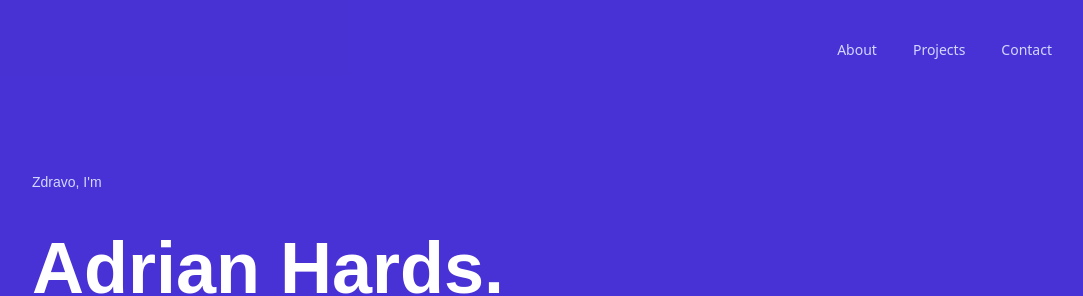
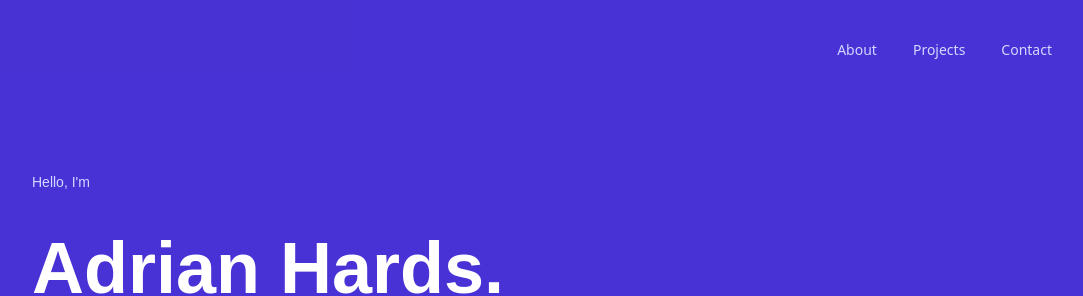
Before and after one commit to adrianHards/adrianhards.github.io, a React (Create React App) app: page / in a window 1280 px wide. Shown: the top 296 px of the page, without its empty margins (160-1243 px from the left). Built offline with nearby package versions, Linux system fonts and the light colour scheme; a web font is replaced by a local one.

Commit message:
change text in contact and header

```diff
--- a/src/components/Contact.js
+++ b/src/components/Contact.js
@@ -28,7 +28,7 @@ function Contact() {
 
       <motion.div variants={fadeIn}>
         <div class="h-screen text-[#d2d8ff] pt-64 pl-48 text-4xl w-[40%]">
-          For any enquiries, or just to say hello, please get in touch.
+          For all enquiries, or just to say hello, please get in touch.
             <div class="grid grid-cols-2 text-sm mt-8">
             <div class="text-[#d2d8ff]/75">
               Enquiries
@@ -49,9 +49,6 @@ function Contact() {
           </div>
         </div>
 
-
-
-
       </motion.div>
 
     </motion.div>
--- a/src/components/Header.js
+++ b/src/components/Header.js
@@ -14,7 +14,7 @@ function Header() {
       >
         <header className="calibre mt-24 h-screen">
           <div class="text-[#d2d8ff] text-sm tracking-normal font-light pb-10">
-            Zdravo, I'm
+            Hello, I'm
           </div>
           <div class="text-white text-7xl font-semibold  pb-2">
             Adrian Hards.
```
